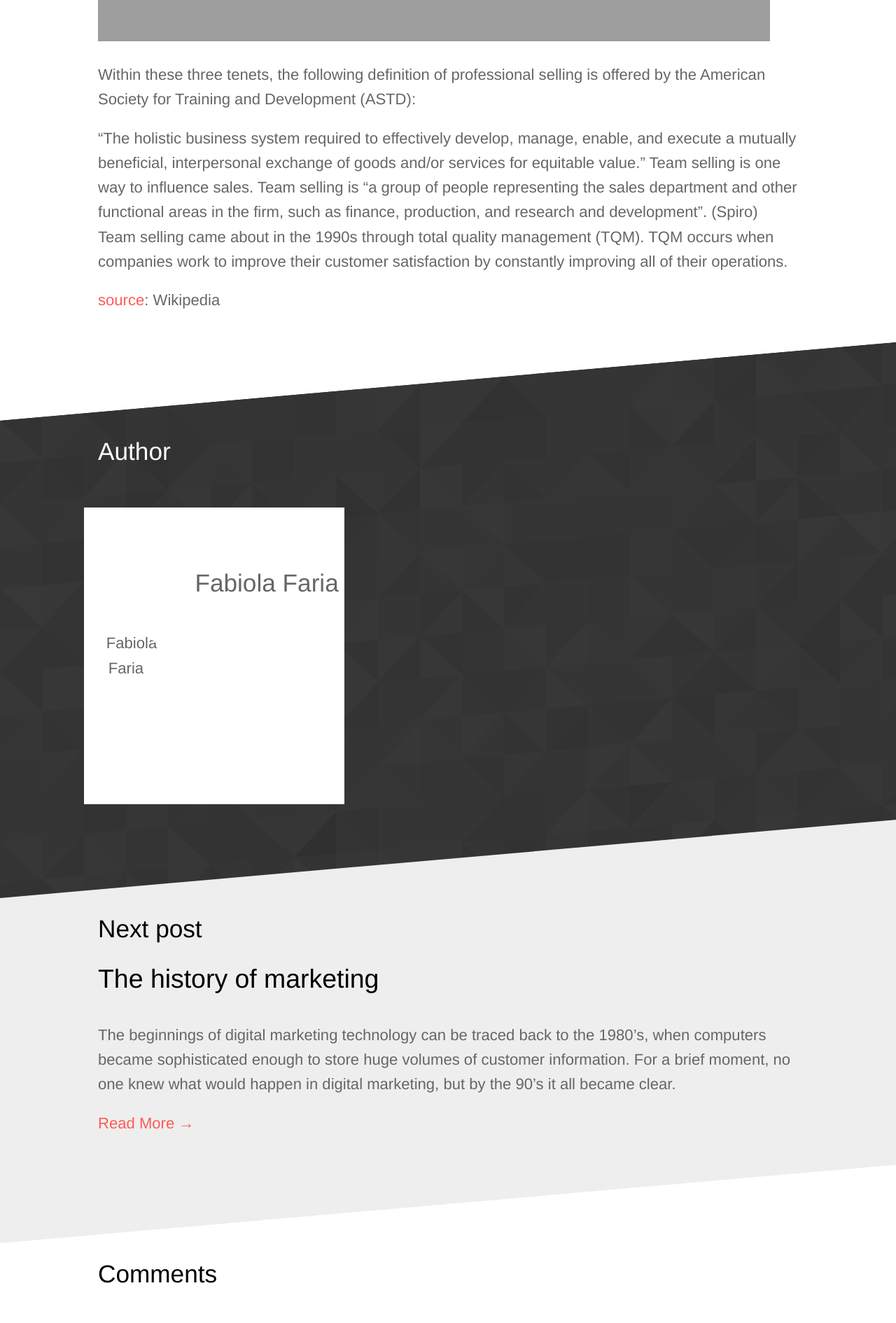
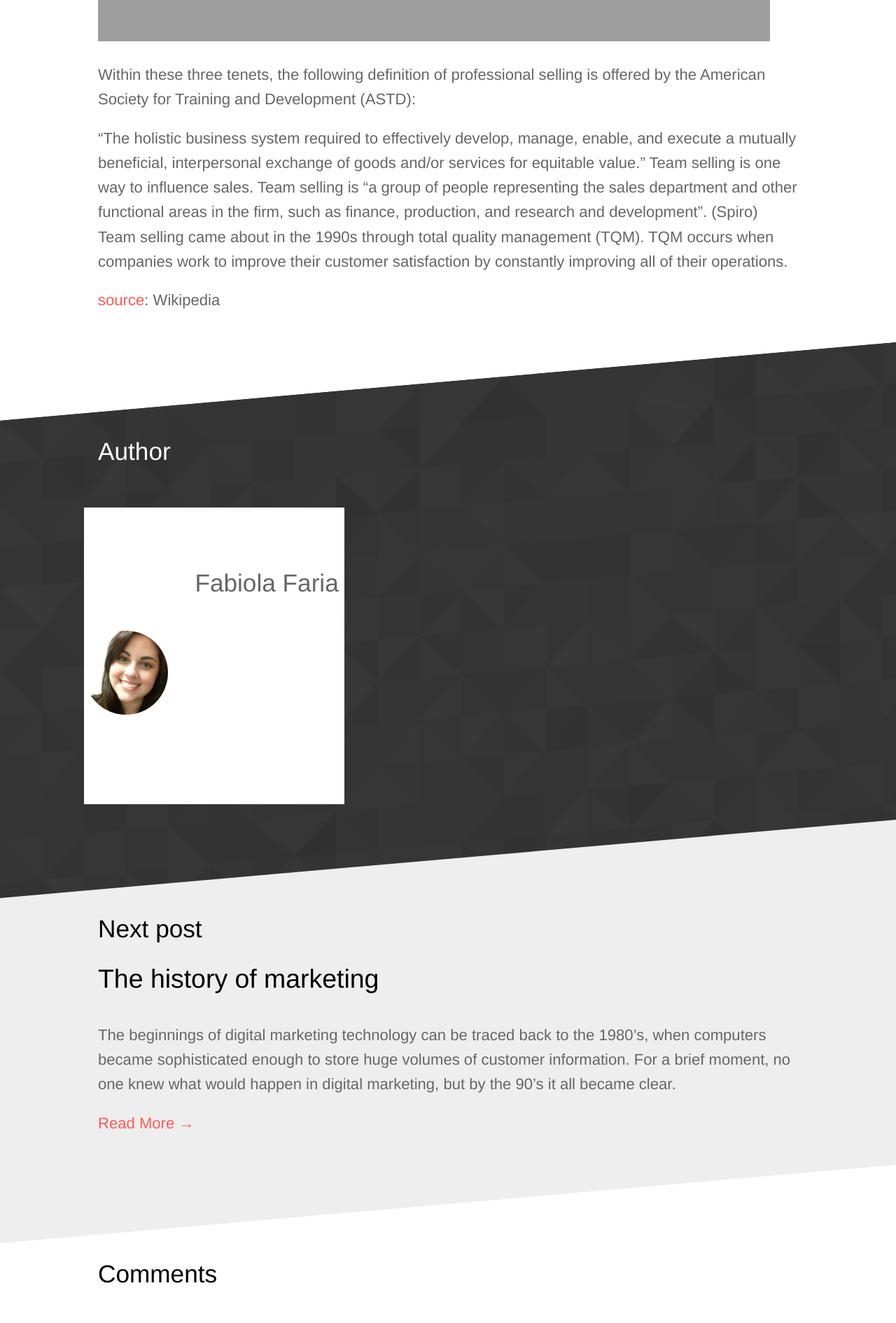
Before and after one commit to seoanalytics/seoanalytics.github.io, a Jekyll site: the page built from _posts/2016-08-06-definition-of-sales.md, in a window 1280 px wide. Shown: the part 4460-6350 px from the top of the page at 70% size. Built offline with Jekyll 4.4.1, drawn with Linux system fonts in a browser that asks for light colours; comment, search, counter and statistics services are not loaded; grey boxes are pictures that could not be loaded.

Commit message:
Updated '_includes/author-box.html' via CloudCannon

```diff
--- a/_includes/author-box.html
+++ b/_includes/author-box.html
@@ -1,5 +1,5 @@
 <section class="author-box">
-  <img src="{{site.baseurl}}/assets/img/{% if site.author-pic %}{{site.author-pic}}{% endif %}" alt="{{site.author}}" class="author-img">
+  <img src="{{site.baseurl}}/images/{% if site.author-pic %}{{site.author-pic}}{% endif %}" alt="{{site.author}}" class="author-img">
   <div class="author-desc">
     <h2>{{site.author}}</h2>
     <p>{{site.about-author}}</p>
```
